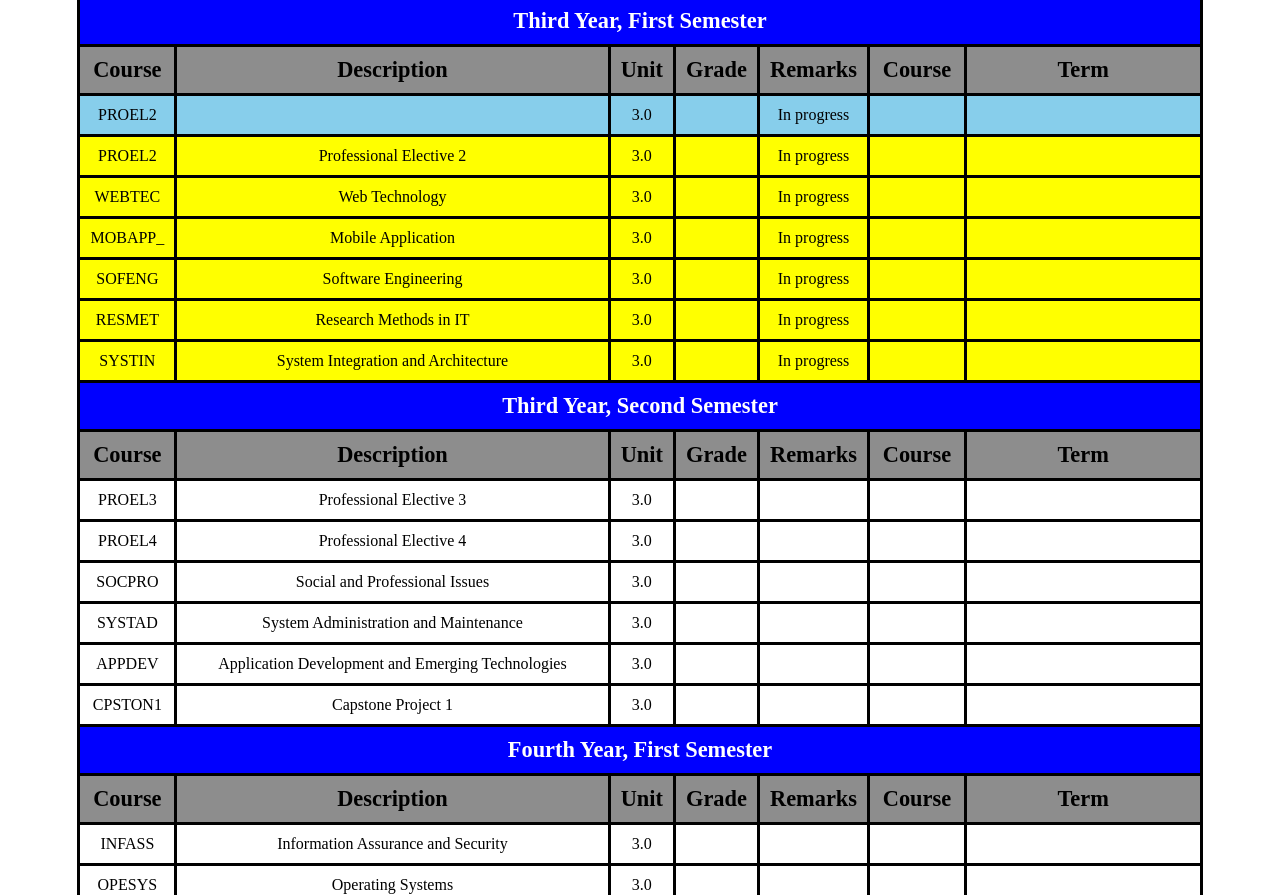
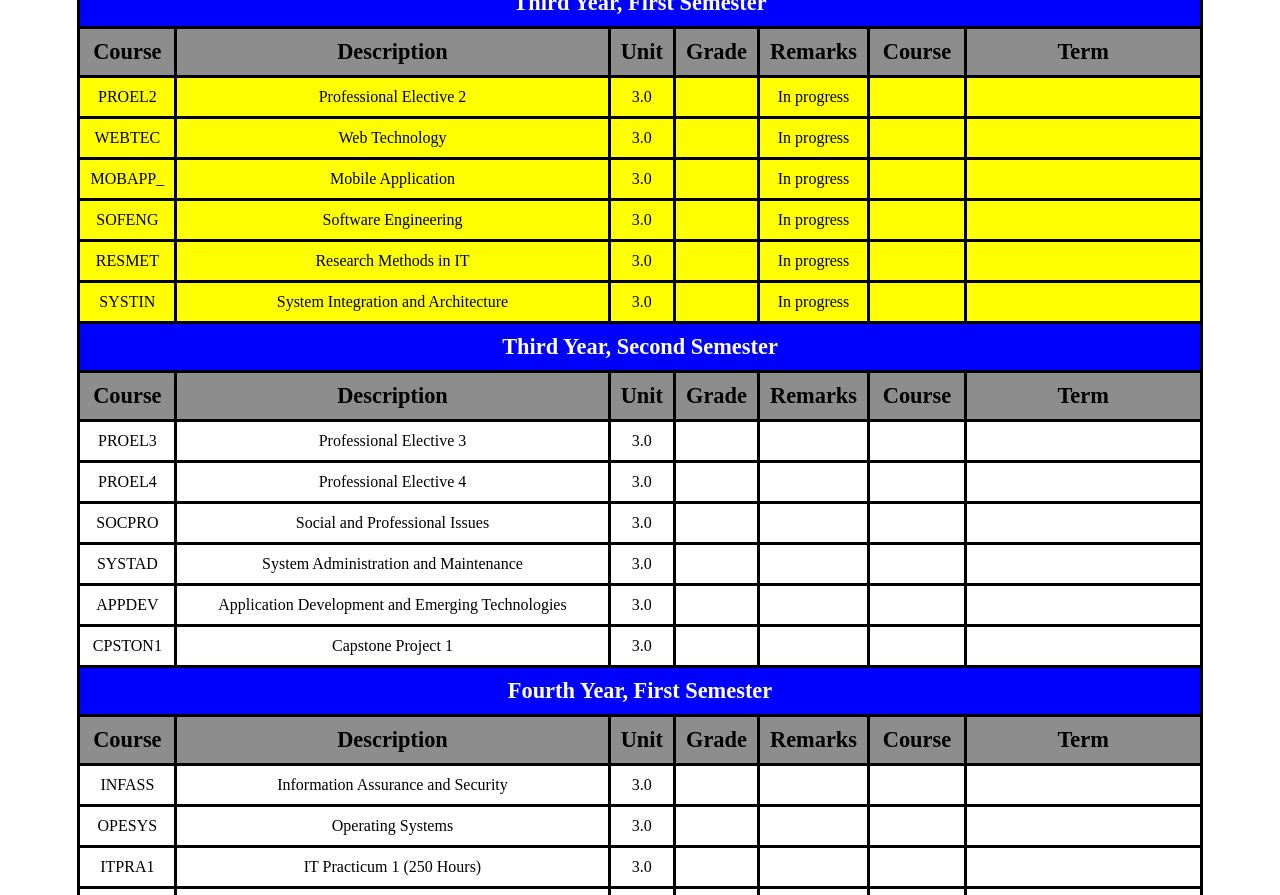
Before and after one commit to kenzanity3/Lab-Activity-2-Arante-Webtech, a plain HTML site: page index.html in a window 1280 px wide. Shown: the part 1707-2602 px from the top of the page. Drawn offline with Linux system fonts and the light colour scheme.

Commit message:
index.html

```diff
--- a/index.html
+++ b/index.html
@@ -360,15 +360,7 @@ td{background-color: skyblue; color:  black;}
                 <th>Term</th>
             </tr>
         </b>
-        <tr>
-             <td>PROEL2</td>
-             <td></td>Professional Elective 2</td>
-             <td>3.0</td>
-             <td></td>
-             <td>In progress</td>
-             <td></td>
-             <td></td>
-        </tr>
+
         <tr>
              <td class="currentlytaken">PROEL2</td>
              <td class="currentlytaken">Professional Elective 2</td>
```
